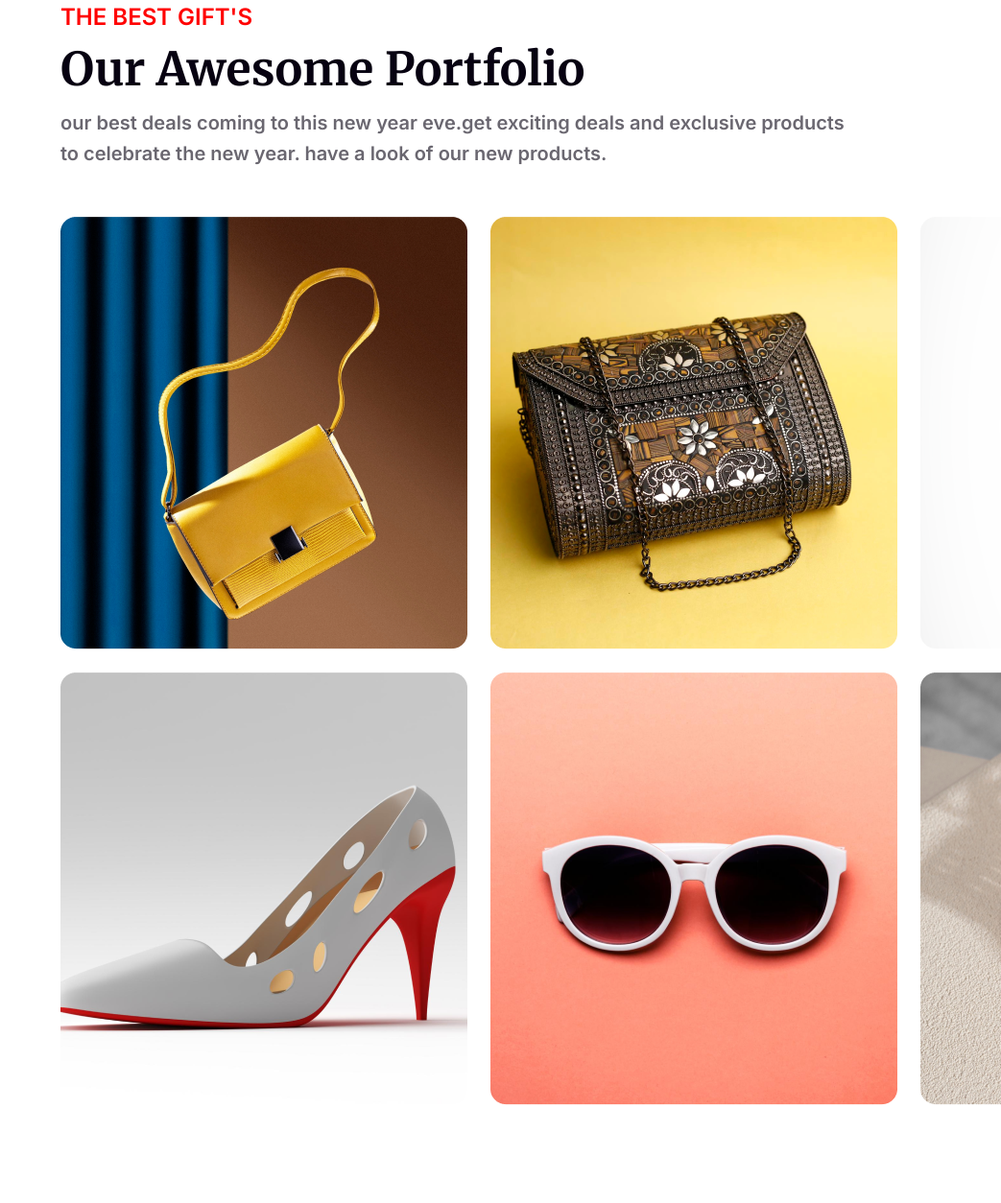
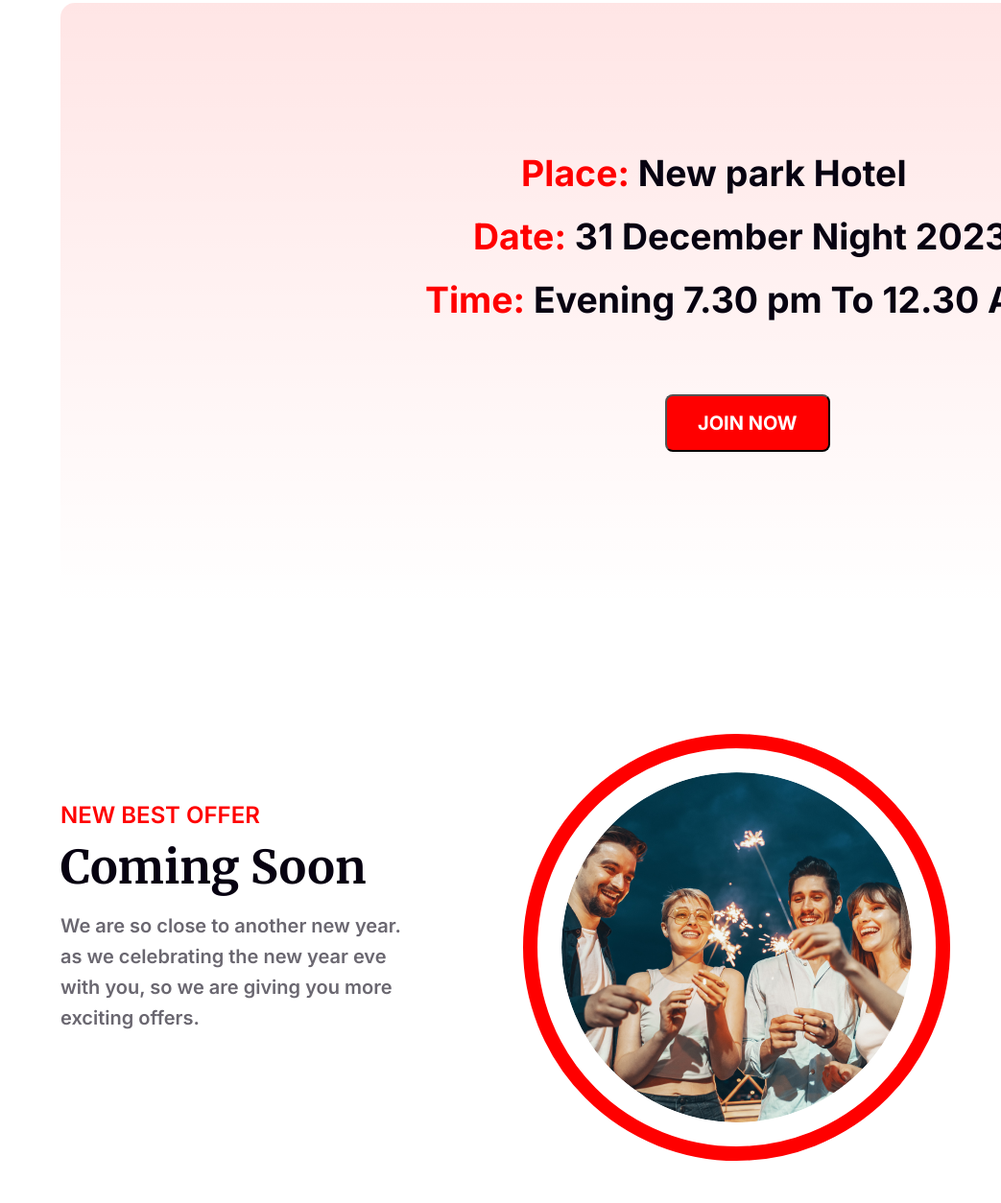
Before and after one commit to Mugdho43/mugdho-b9-a1, a plain HTML site: page index.html in a window 1280 px wide. Shown: the part 2217-3471 px from the top of the page at 96% size, without its empty margins (237-1280 px from the left). Drawn offline with Linux system fonts and the light colour scheme.

Commit message:
one-section-left

```diff
--- a/index.html
+++ b/index.html
@@ -50,6 +50,47 @@
 
 
         </section>
+
+        <section class="join-info">
+            <h3 class="place"> <span class="red">Place:</span> New park Hotel</h3>
+            <h3 class="date" > <span class="red">Date:</span> 31 December Night 2023</h3>
+            <h3 class="time"> <span class="red">Time: </span> Evening 7.30 pm To 12.30 Am </h3>
+
+            <button class="red-btn">JOIN NOW</button>
+        </section>
+
+
+        <section class="coming-soon">
+
+            <div class="best-offer">
+                <p class="new">NEW BEST OFFER</p>
+                <h1 class="coming">Coming Soon</h1>
+                <p class="offer-description1">
+                    We are so close to another new year. as we celebrating the new year eve with you, so we are giving you more exciting offers.
+                </p>
+
+            </div>
+
+
+            <div class="tarabati">
+                <img src="resources/Ellipse 1.png" alt="" class="img-tarabati">
+            </div>
+
+
+            <div class="y-2024">
+                <h2 class="year">2024</h2>
+                <p class="offer-description2">
+                    We are so close to another new year. as we celebrating the new year eve with you
+                </p>
+                <img src="resources/Group 96.png" alt="">
+
+            </div>
+
+        </section>
+
+
+
+
 
         <section class="portfolio">
             <div class="portfolio-head">
--- a/style-a1.css/style.css
+++ b/style-a1.css/style.css
@@ -95,7 +95,6 @@
     font-size: 64px;
     font-weight: 900;
     line-height: 88px;
-    /* 137.5% */
     letter-spacing: 7.04px;
 }
 
@@ -113,6 +112,7 @@
     font-size: 20px;
     font-weight: 700;
     background-color: #F00;
+    margin-top: 30px;
 }
 
 /* portfolio */
@@ -160,6 +160,7 @@
 
 .rec3 {
     margin-right: 20px;
+
 }
 
 .rec5 {
@@ -187,7 +188,6 @@
     border-radius: 16px;
     background: rgba(255, 0, 0, 0.05);
     margin-top: 100px;
-    border: 1px solid black;
     margin-left: 300px;
 
 }
@@ -334,22 +334,148 @@ hr {
     Margin-left: 300px;
 
 }
-.final-div1{
+
+.final-div1 {
     color: #FFF;
     font-family: Inter;
     font-size: 24px;
     font-weight: 500;
     padding-left: 300px;
 }
-.final-div2{
+
+.final-div2 {
     color: #FFF;
     font-family: Inter;
     font-size: 24px;
     font-weight: 500;
     padding-right: 290px;
 }
-.final-div{
+
+.final-div {
     display: flex;
     justify-content: space-between;
     padding-top: 50px;
 }
+
+/* bonus part */
+.join-info {
+    width: 970px;
+    height: 482px;
+    background: linear-gradient(180deg, rgba(255, 0, 0, 0.10) 0%, rgba(255, 0, 0, 0.00) 100%);
+    ;
+    margin-top: 100px;
+    margin-left: 300px;
+    border-radius: 15px;
+
+    color: #070211;
+    font-family: Inter;
+    font-size: 32px;
+    font-weight: 600;
+    line-height: 56px;
+    padding-left: 380px;
+    padding-top: 150px;
+
+}
+
+.red {
+    color: #F00;
+}
+
+.place {
+    padding-left: 100px;
+    margin-bottom: 10px;
+}
+
+.date {
+    padding-left: 50px;
+    margin-bottom: 10px;
+}
+
+.red-btn {
+    color: #FFF;
+    text-align: center;
+    font-family: Inter;
+    font-size: 20px;
+    font-weight: 700;
+    line-height: normal;
+
+
+    display: inline-flex;
+    padding: 16px 32px;
+    justify-content: center;
+    align-items: center;
+    gap: 10px;
+    border-radius: 8px;
+    background: #F00;
+    margin-left: 250px;
+    margin-top: 70px;
+
+}
+
+.coming-soon {
+    width: 1355px;
+    height: 500px;
+    margin-left: 300px;
+    margin-top: 100px;
+    display: flex;
+    justify-content: space-between;
+
+}
+
+.new {
+    color: #F00;
+    text-align: left;
+    font-family: Inter;
+    font-size: 24px;
+    font-weight: 500;
+    margin-top: 100px;
+
+}
+
+.coming {
+    color: #070211;
+    font-family: Merriweather;
+    font-size: 48px;
+    font-weight: 900;
+    margin-top: 10px;
+}
+
+.offer-description1 {
+    color: rgba(7, 2, 17, 0.60);
+    font-family: Inter;
+    font-size: 20px;
+    font-weight: 400;
+    line-height: 32px;
+    padding-right: 10px;
+    margin-top: 15px;
+}
+
+.img-tarabati {
+    margin: 30px 70px 0px 100px;
+    border: 15px solid red;
+    padding: 25px;
+    border-radius: 50%;
+}
+
+.year {
+    color: #F00;
+    font-family: Inter;
+    font-size: 48px;
+    font-weight: 700;
+}
+
+.offer-description2 {
+    color: rgba(7, 2, 17, 0.60);
+    font-family: Inter;
+    font-size: 20px;
+    font-weight: 400;
+    line-height: 32px;
+    margin-top: 10px;
+    margin-bottom: 10px;
+}
+
+.y-2024 {
+    margin-top: 100px;
+    margin-right: 110px;
+    margin-left: 0px;
+}
```
Lines whose indentation alone changed are shown as unchanged.
